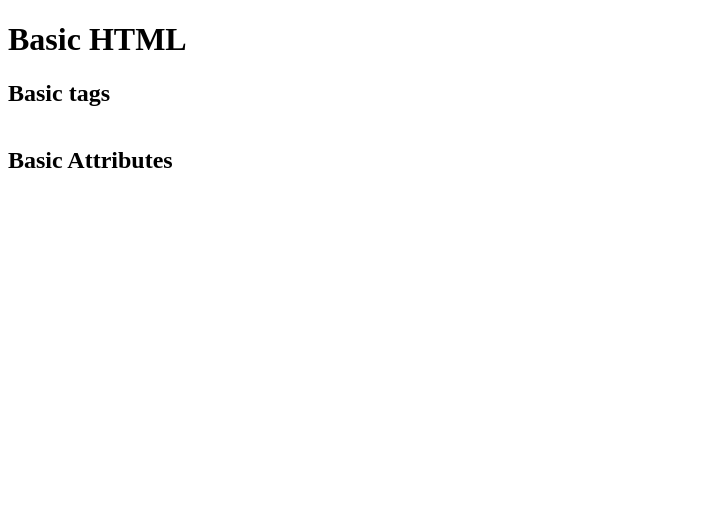
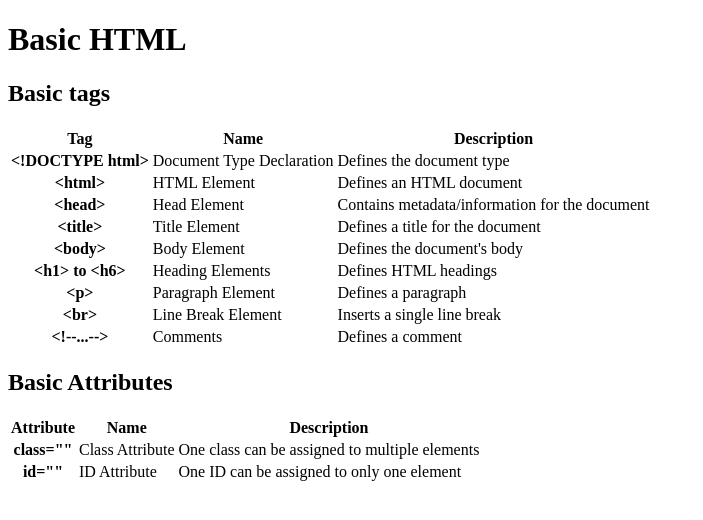
Before and after one commit to Radensuaso/html-cheatsheet, a plain HTML site: page index.html in a window 1280 px wide. Shown: the whole page, without its empty margins (0-703 px from the left). Drawn offline with Linux system fonts and the light colour scheme.

Commit message:
Draft of the HTML Document done

```diff
--- a/index.html
+++ b/index.html
@@ -13,39 +13,58 @@
     <table>
         <thead>
             <tr>
-
+                <th>Tag</th>
+                <th>Name</th>
+                <th>Description</th>
             </tr>
         </thead>
         <tbody>
             <tr>
-
+                <th>&lt;!DOCTYPE html&gt;</th>
+                <td>Document Type Declaration</td>
+                <td>Defines the document type</td>
             </tr>
             <tr>
-
+                <th>&lt;html&gt;</th>
+                <td>HTML Element</td>
+                <td>Defines an HTML document</td>
             </tr>
             <tr>
-
+                <th>&lt;head&gt;</th>
+                <td>Head Element</td>
+                <td>Contains metadata/information for the document
+                </td>
             </tr>
             <tr>
-
+                <th>&lt;title&gt;</th>
+                <td>Title Element</td>
+                <td>Defines a title for the document</td>
+            </tr>
             </tr>
             <tr>
-
+                <th>&lt;body&gt;</th>
+                <td>Body Element</td>
+                <td>Defines the document's body</td>
             </tr>
             <tr>
-
+                <th>&lt;h1&gt; to &lt;h6&gt;</th>
+                <td>Heading Elements</td>
+                <td>Defines HTML headings</td>
             </tr>
             <tr>
-
+                <th>&lt;p&gt;</th>
+                <td>Paragraph Element</td>
+                <td>Defines a paragraph</td>
             </tr>
             <tr>
-
+                <th>&lt;br&gt;</th>
+                <td>Line Break Element</td>
+                <td>Inserts a single line break</td>
             </tr>
             <tr>
-
-            </tr>
-            <tr>
-
+                <th>&lt;!--...--&gt;</th>
+                <td>Comments</td>
+                <td>Defines a comment</td>
             </tr>
         </tbody>
     </table>
@@ -53,15 +72,21 @@
     <table>
         <thead>
             <tr>
-
+                <th>Attribute</th>
+                <th>Name</th>
+                <th>Description</th>
             </tr>
         </thead>
         <tbody>
             <tr>
-
+                <th>class=""</th>
+                <td>Class Attribute</td>
+                <td>One class can be assigned to multiple elements</td>
             </tr>
             <tr>
-
+                <th>id=""</th>
+                <td>ID Attribute</td>
+                <td>One ID can be assigned to only one element</td>
             </tr>
         </tbody>
     </table>
```
